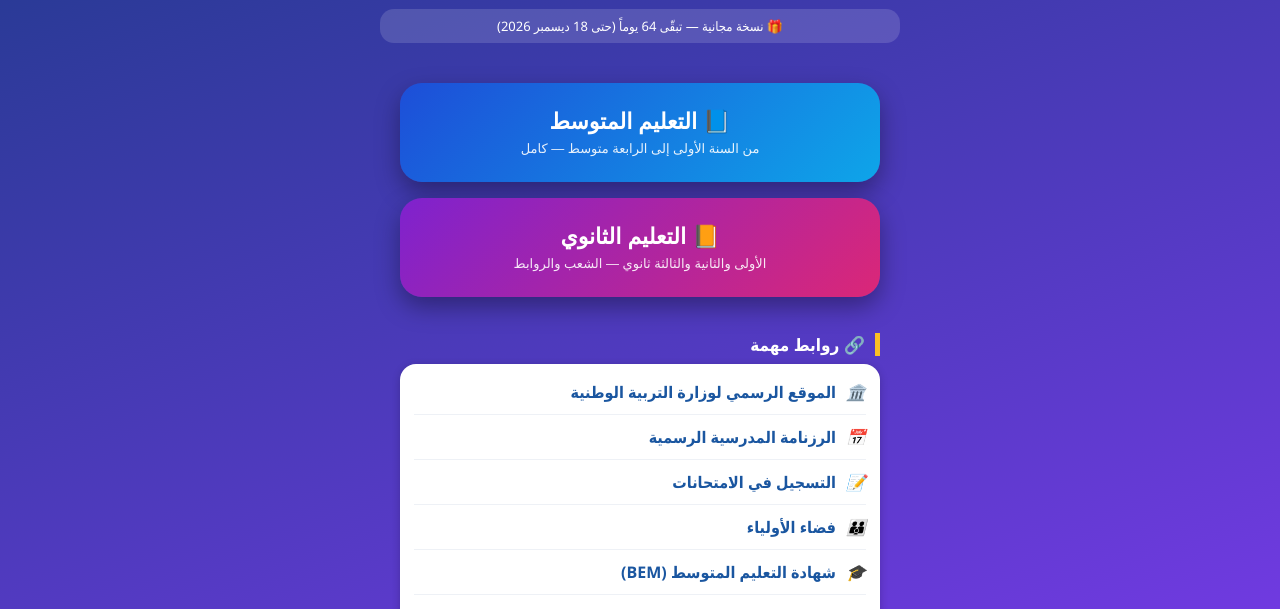
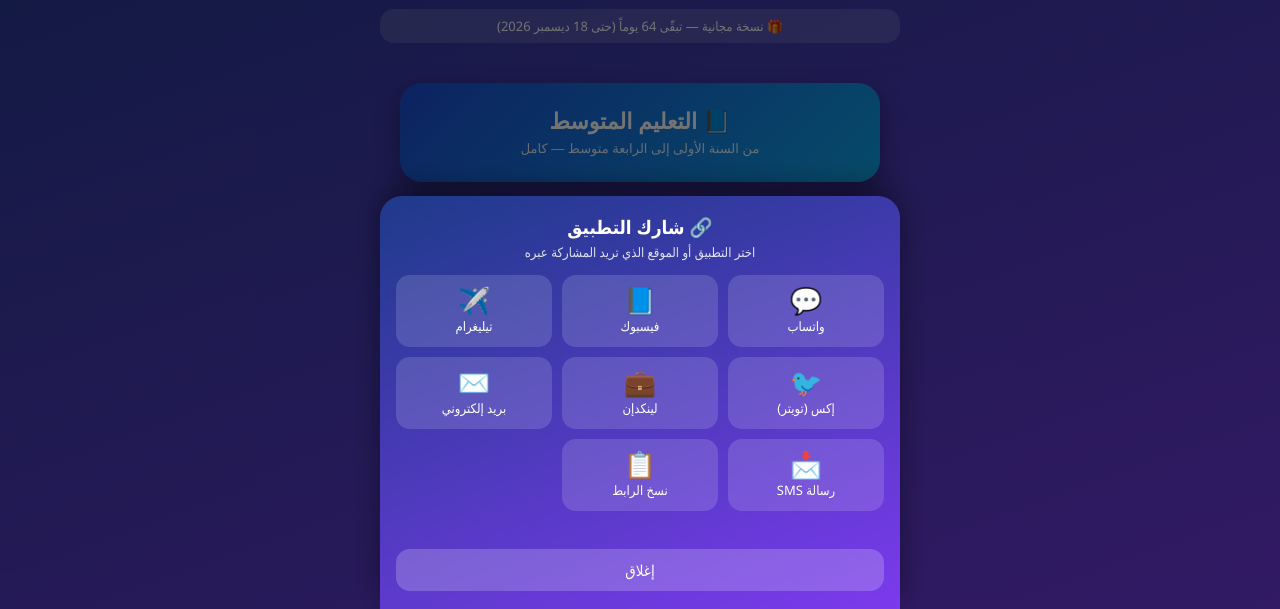
Before and after one commit to wissamelyakine-2322/zad-1am, a website: page www/index.html in a window 1280 px wide. Both pictures are taken after a click on the button "مشاركة التطبيق". Shown: the part 191-800 px from the top of the page. Drawn offline with Linux system fonts and the light colour scheme.

Commit message:
Share sheet and activation message

```diff
--- a/config.xml
+++ b/config.xml
@@ -10,5 +10,7 @@
     <content src="index.html" />
     <allow-intent href="http://*/*" />
     <allow-intent href="https://*/*" />
+    <allow-intent href="mailto:*" />
+    <allow-intent href="sms:*" />
     <icon src="res/icon.png" />
 </widget>
--- a/desktop/main.js
+++ b/desktop/main.js
@@ -5,7 +5,7 @@
     icon: path.join(__dirname, 'build', 'icon.png'), webPreferences: { contextIsolation: true, nodeIntegration: false } });
   Menu.setApplicationMenu(null);
   win.loadFile(path.join(__dirname, 'app', 'index.html'));
-  win.webContents.setWindowOpenHandler(({ url }) => { if (/^https?:\/\//i.test(url)) shell.openExternal(url); return { action: 'deny' }; });
+  win.webContents.setWindowOpenHandler(({ url }) => { if (/^(https?:\/\/|mailto:|sms:)/i.test(url)) shell.openExternal(url); return { action: 'deny' }; });
   win.webContents.on('will-navigate', (e, url) => { if (/^https?:\/\//i.test(url)) { e.preventDefault(); shell.openExternal(url); } });
 }
 app.whenReady().then(createWindow);
--- a/www/index.html
+++ b/www/index.html
@@ -156,6 +156,17 @@
 .blink{animation:zblink 1s ease-in-out infinite}
 .actTap{font-size:18px;font-weight:bold;margin:8px 0 10px;color:#fde68a}
 .actbox .actReq{background:#22c55e;color:#fff;margin:0 0 10px}
+#shareSheet{display:none;position:fixed;inset:0;z-index:60;background:rgba(0,0,0,.55);align-items:flex-end;justify-content:center}
+#shareSheet.show{display:flex}
+.shBox{width:100%;max-width:520px;background:linear-gradient(160deg,var(--bg1),var(--bg2));border-radius:22px 22px 0 0;padding:18px 16px calc(18px + env(safe-area-inset-bottom));box-shadow:0 -8px 30px rgba(0,0,0,.4)}
+.shBox h3{margin:0 0 4px;text-align:center}
+.shBox p{margin:0 0 14px;text-align:center;font-size:13px;opacity:.85}
+.shGrid{display:grid;grid-template-columns:repeat(3,1fr);gap:10px}
+.shGrid button{background:rgba(255,255,255,.14);color:#fff;border:0;border-radius:14px;padding:12px 4px;font-size:13px;font-family:inherit;cursor:pointer;display:flex;flex-direction:column;align-items:center;gap:4px}
+.shGrid button span{font-size:26px;line-height:1}
+.shGrid button:active{transform:scale(.95)}
+.shNote{min-height:18px;margin-top:10px;font-size:13px;text-align:center;color:#bbf7d0}
+.shClose{display:block;width:100%;margin-top:10px;background:rgba(255,255,255,.2);color:#fff;border:0;border-radius:14px;padding:11px;font-size:15px;font-family:inherit;cursor:pointer}
 .lockPanel{background:rgba(255,255,255,.14);border-radius:16px;padding:22px;text-align:center;line-height:1.9;margin-top:14px}
 .lockPanel button{background:var(--acc);color:var(--ink);border:0;border-radius:14px;padding:11px 20px;font-weight:bold;font-size:15px;margin-top:8px}
 .actMsg.err{color:#fecaca}
@@ -166,6 +177,17 @@
 </style>
 </head>
 <body>
+
+<!-- ===================== نافذة المشاركة ===================== -->
+<div id="shareSheet" onclick="if(event.target===this)closeShare()">
+  <div class="shBox">
+    <h3>🔗 شارك التطبيق</h3>
+    <p>اختر التطبيق أو الموقع الذي تريد المشاركة عبره</p>
+    <div class="shGrid" id="shGrid"></div>
+    <div class="shNote" id="shNote"></div>
+    <button class="shClose" onclick="closeShare()">إغلاق</button>
+  </div>
+</div>
 
 <!-- ===================== شاشة التفعيل ===================== -->
 <div id="actScreen">
@@ -359,16 +381,40 @@
 }
 function contactSupport(){ waOpen('السلام عليكم، أحتاج دعماً تقنياً في تطبيق Zad dz.', CONFIG.SUPPORT_PHONE); }
 function requestActivation(){
-  waOpen('السلام عليكم، أريد تفعيل تطبيق Zad dz.\n' +
-    'الاشتراك المطلوب: ' + (actScope ? scopeLabel(actScope) : '(اكتبي السنة أو الشعبة)') + '\n' +
-    'رمز الجهاز: ' + formatCode(getDeviceCode()), CONFIG.SUPPORT_PHONE);
+  const need = actScope
+    ? 'الاشتراك المطلوب: ' + scopeLabel(actScope)
+    : 'طلب التفعيل:\n• السنة للمتوسط: ......\n• السنة والشعبة للثانوي: ......\n• أو التفعيل العام للجميع';
+  waOpen('رمز الجهاز: ' + formatCode(getDeviceCode()) + '\n\nتفعيل تطبيق Zad dz\n' + need, CONFIG.SUPPORT_PHONE);
+}
+const SHARE_TEXT = '📚 Zad dz — دروس وتمارين وفروض واختبارات للتعليم المتوسط والثانوي.\nحمّل التطبيق من هنا:';
+function shareTargets(){
+  const u = encodeURIComponent(CONFIG.SHARE_URL), tx = encodeURIComponent(SHARE_TEXT), both = encodeURIComponent(SHARE_TEXT + '\n' + CONFIG.SHARE_URL);
+  return [
+    {i:'💬', n:'واتساب',   url:'https://wa.me/?text=' + both},
+    {i:'📘', n:'فيسبوك',   url:'https://www.facebook.com/sharer/sharer.php?u=' + u + '&quote=' + tx},
+    {i:'✈️', n:'تيليغرام', url:'https://t.me/share/url?url=' + u + '&text=' + tx},
+    {i:'🐦', n:'إكس (تويتر)', url:'https://twitter.com/intent/tweet?text=' + tx + '&url=' + u},
+    {i:'💼', n:'لينكدإن',  url:'https://www.linkedin.com/sharing/share-offsite/?url=' + u},
+    {i:'✉️', n:'بريد إلكتروني', url:'mailto:?subject=' + encodeURIComponent('Zad dz') + '&body=' + both},
+    {i:'📩', n:'رسالة SMS', url:'sms:?body=' + both},
+    {i:'📋', n:'نسخ الرابط', copy:true, hint:'للإنستغرام وتيك توك وسناب وغيرها'},
+  ].concat(navigator.share ? [{i:'📲', n:'المزيد من التطبيقات', native:true}] : []);
 }
 function shareApp(){
-  const text = '📚 Zad dz — دروس وتمارين وفروض واختبارات للتعليم المتوسط والثانوي.\nحمّلي التطبيق من هنا:';
-  const fallback = () => waOpen(text + '\n' + CONFIG.SHARE_URL, '');
-  if(navigator.share){
-    navigator.share({title:'Zad dz', text, url: CONFIG.SHARE_URL}).catch(e => { if(!e || e.name !== 'AbortError') fallback(); });
-  } else fallback();
+  const T = shareTargets();
+  $('shGrid').innerHTML = T.map((x, k) => `<button onclick="doShare(${k})"><span>${x.i}</span>${x.n}</button>`).join('');
+  $('shNote').textContent = ''; $('shareSheet').classList.add('show');
+}
+function closeShare(){ $('shareSheet').classList.remove('show'); }
+function copyText(s, done){
+  if(navigator.clipboard && navigator.clipboard.writeText) navigator.clipboard.writeText(s).then(done, ()=>{});
+  else { const ta = document.createElement('textarea'); ta.value = s; document.body.appendChild(ta); ta.select(); try{ document.execCommand('copy'); done(); }catch(e){} ta.remove(); }
+}
+function doShare(k){
+  const x = shareTargets()[k], note = $('shNote');
+  if(x.copy) copyText(SHARE_TEXT + '\n' + CONFIG.SHARE_URL, () => { note.textContent = '✅ تم نسخ الرابط — ألصقه في ' + x.hint; });
+  else if(x.native) navigator.share({title:'Zad dz', text:SHARE_TEXT, url:CONFIG.SHARE_URL}).catch(()=>{});
+  else window.open(x.url, '_blank');
 }
 function showActivation(scope){
   actScope = scope || null;
```
